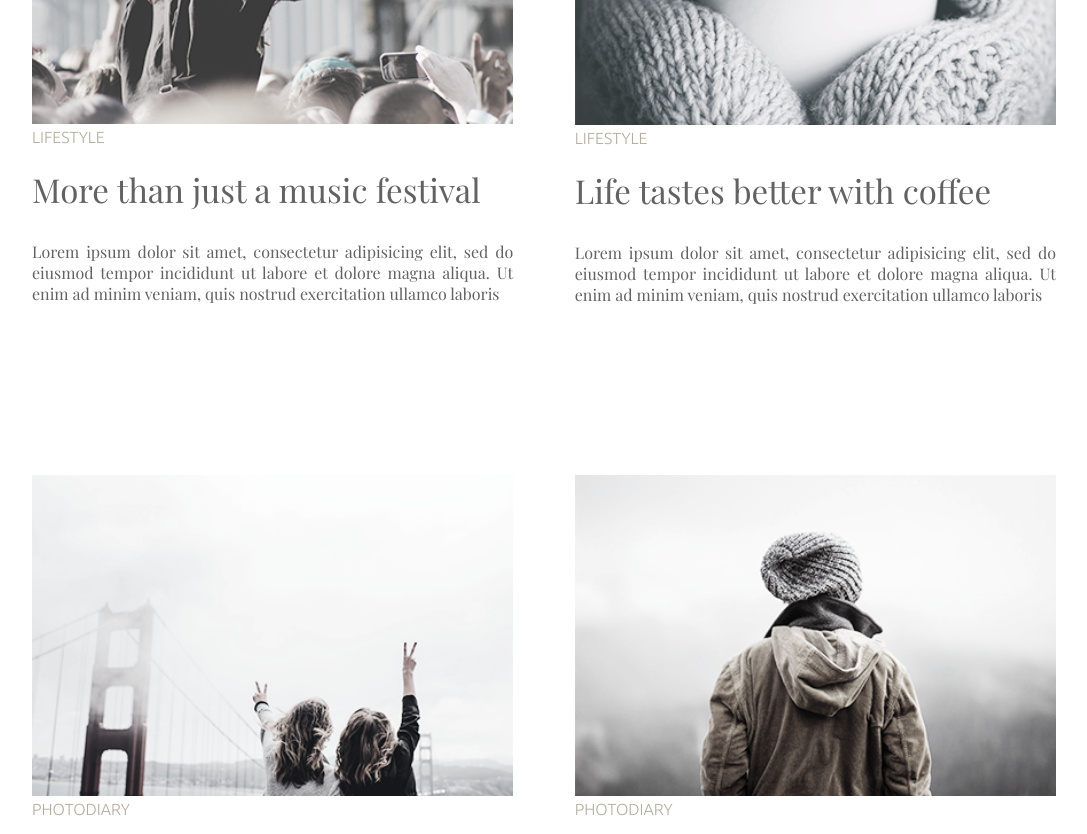
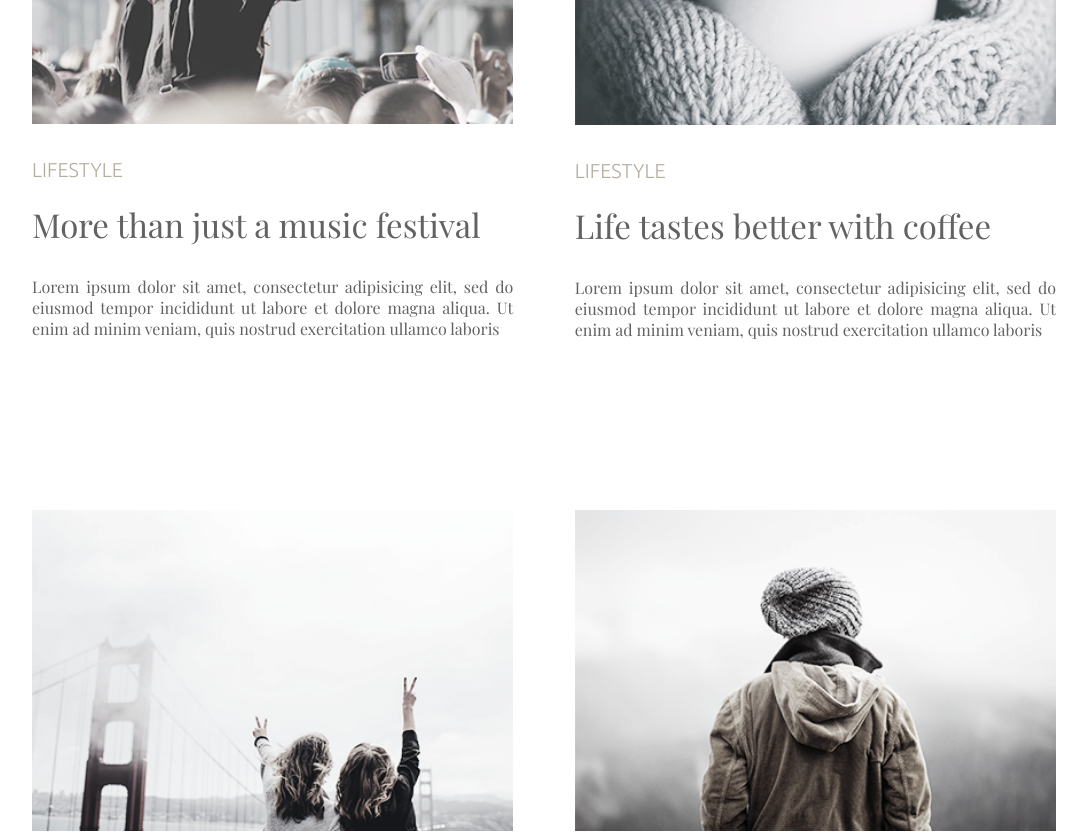
Before and after one commit to zamanep/minimo-2nd, a plain HTML site: page index.html in a window 1280 px wide. Shown: the part 1380-2214 px from the top of the page, without its empty margins (96-1183 px from the left). Drawn offline with nearby package versions, Linux system fonts and the light colour scheme.

Commit message:
Update style.css

```diff
--- a/css/style.css
+++ b/css/style.css
@@ -96,11 +96,13 @@ width: 100%;
 }
 .item a{
     font-family: 'Ubuntu', sans-serif;
-    font-size: 16px;
+    display: inline-block;
+    font-size: 20px;
     text-align: left;
     text-decoration: none;
     font-weight: 300;
     color: #b4ad9e;
+    margin: 30px 0 0;
     text-transform: uppercase;
 }
 .item h1{
```
